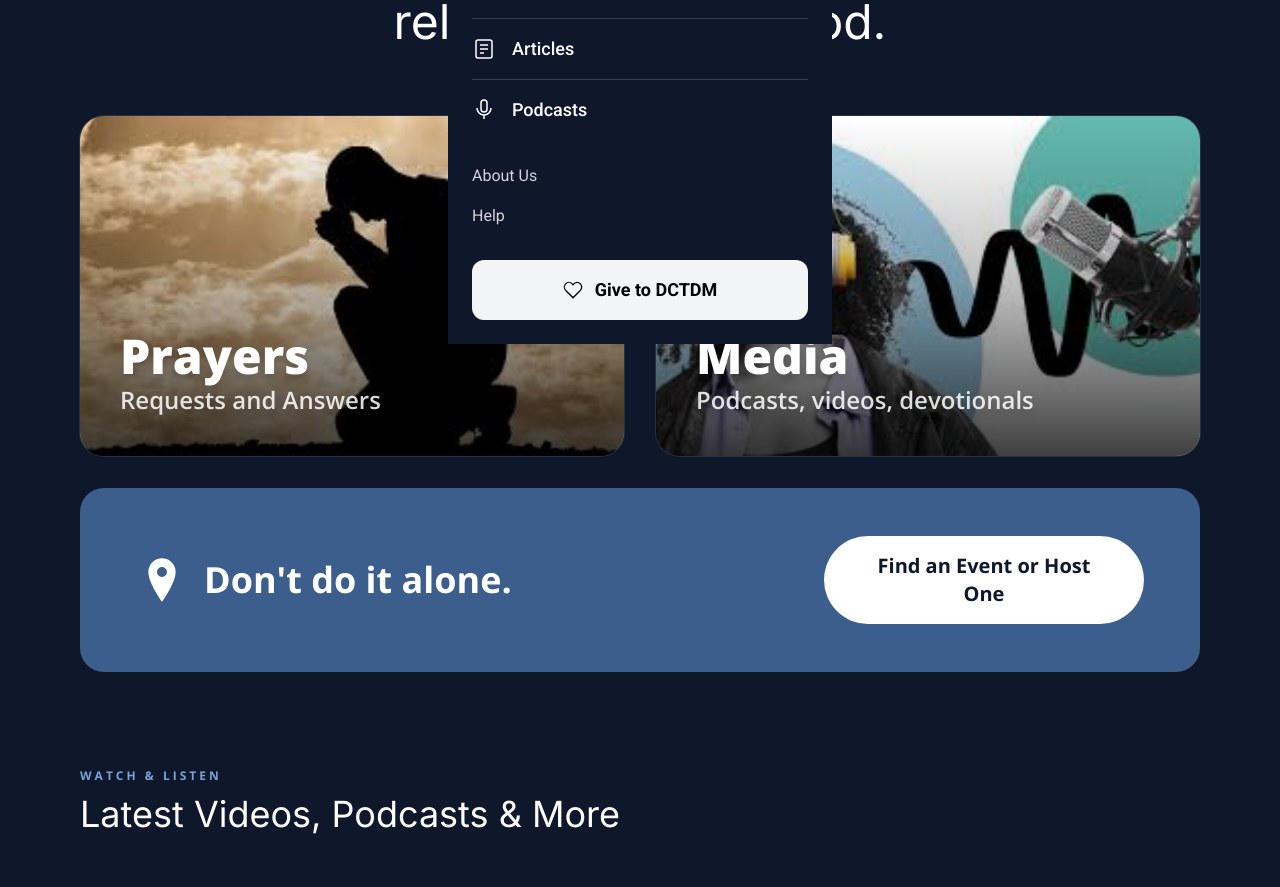
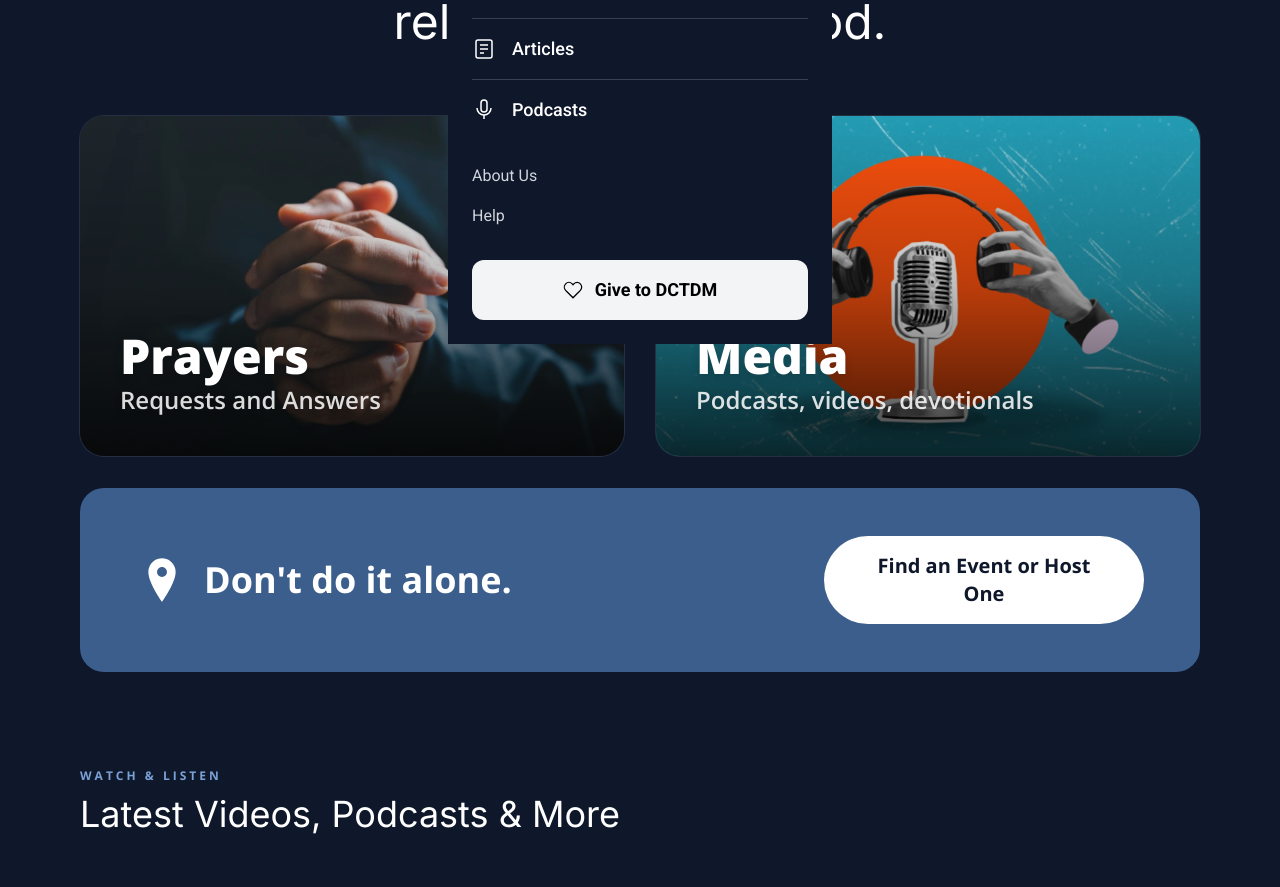
Before and after one commit to TheodoreWillingham/Deep-Calls-To-Deep-Ministries, a React (Vite) app: page / in a window 1280 px wide. Shown: the part 996-1883 px from the top of the page. Built offline with nearby package versions, Linux system fonts and the light colour scheme.

Commit message:
finishing aesthetic refinements

```diff
--- a/src/App.tsx
+++ b/src/App.tsx
@@ -109,7 +109,7 @@ function App() {
     return (
       <div className="stagger-rise">
         <HeroSection onGiveClick={() => setPage('give')} onMediaClick={() => setPage('media')} />
-        <ResourcesSection onPrayersClick={() => setPage('prayer')} onEventsClick={() => setPage('events')} />
+        <ResourcesSection onPrayersClick={() => setPage('prayer')} onMediaClick={() => setPage('media')} onEventsClick={() => setPage('events')} />
         <MediaSection onGiveClick={() => setPage('give')} onEventsClick={() => setPage('events')} />
       </div>
     )
--- a/src/Components/BooksPage.tsx
+++ b/src/Components/BooksPage.tsx
@@ -9,8 +9,8 @@ export default function BooksPage() {
   return (
     <div className="min-h-screen bg-slate-900 flex flex-col items-center pt-20 md:pt-24 stagger-rise">
       {/* Header */}
-      <div className="w-full max-w-md px-6 pt-6 pb-4 flex items-center justify-center shrink-0">
-        <h1 className="font-bold text-2xl text-white tracking-wide text-center">Books</h1>
+      <div className="w-full max-w-md md:max-w-6xl px-6 md:px-10 lg:px-16 pt-6 md:pt-10 pb-4 flex items-center justify-center shrink-0">
+        <h1 className="font-bold text-2xl md:text-4xl text-white tracking-wide text-center">Books</h1>
       </div>
 
       {/* Book grid */}
--- a/src/Components/GivePage.tsx
+++ b/src/Components/GivePage.tsx
@@ -20,11 +20,8 @@ export default function GivePage() {
 
       {/* Intro */}
       <section className="w-full max-w-2xl px-6 flex flex-col items-center text-center gap-4 mb-8 md:mb-10">
-        <span className="font-open-sans font-bold uppercase tracking-[0.25em] text-xs text-link">
-          Partner With Us
-        </span>
         <h2 className="font-condensed italic text-4xl md:text-6xl text-white leading-[0.9]">
-          GIVE INTO THE DEEP
+          PARTNER WITH US
         </h2>
         <p className="text-gray-300 text-base md:text-lg leading-relaxed">
           Your generosity helps Deep Calls to Deep Ministries carry the light of God's kingdom into the deepest places—reaching hearts that are longing in the deep.
--- a/src/Components/MediaPage.tsx
+++ b/src/Components/MediaPage.tsx
@@ -174,9 +174,11 @@ function MediaRow({ section }: { section: MediaSection }) {
 export default function MediaPage(_props: MediaPageProps) {
   return (
     <div className="relative min-h-screen bg-slate-900 flex flex-col items-stretch pt-20 md:pt-24 pb-28 gap-12 md:gap-16 stagger-rise">
-      <h1 className="font-bold text-3xl md:text-5xl text-white tracking-wide m-0 text-center">
-        Media
-      </h1>
+      <div className="w-full px-6 md:px-10 lg:px-16 pt-6 md:pt-10 pb-4 flex items-center justify-center">
+        <h1 className="font-bold text-2xl md:text-4xl text-white tracking-wide text-center">
+          Media
+        </h1>
+      </div>
 
       {sections.map((section) => (
         <MediaRow key={section.title} section={section} />
--- a/src/Components/ResourcesSection.tsx
+++ b/src/Components/ResourcesSection.tsx
@@ -1,5 +1,6 @@
 interface ResourcesSectionProps {
   onPrayersClick: () => void;
+  onMediaClick: () => void;
   onEventsClick: () => void;
 }
 
@@ -14,7 +15,7 @@ function LocationPinIcon() {
   );
 }
 
-export default function ResourcesSection({ onPrayersClick, onEventsClick }: ResourcesSectionProps) {
+export default function ResourcesSection({ onPrayersClick, onMediaClick, onEventsClick }: ResourcesSectionProps) {
   return (
     <section className="bg-slate-900 flex flex-col items-center gap-12 md:gap-16 px-4 py-16 md:px-10 lg:px-20 md:py-24">
       {/* Intro */}
@@ -34,7 +35,7 @@ export default function ResourcesSection({ onPrayersClick, onEventsClick }: Reso
           className="relative w-full aspect-[676/379] rounded-3xl overflow-hidden flex flex-col justify-end p-6 md:p-10 md:aspect-[16/10] cursor-pointer group ring-1 ring-white/10"
         >
           <img
-            src="/assets/prayers-bg.jpg"
+            src="/assets/hands-folded-in-prayer-praying.jpeg"
             alt="Prayers"
             className="absolute inset-0 w-full h-full object-cover group-hover:scale-105 transition-transform duration-500"
           />
@@ -46,9 +47,12 @@ export default function ResourcesSection({ onPrayersClick, onEventsClick }: Reso
         </div>
 
         {/* Media Card */}
-        <div className="relative w-full aspect-[358/200] rounded-3xl overflow-hidden flex flex-col justify-end p-6 md:p-10 md:aspect-[16/10] cursor-pointer group ring-1 ring-white/10">
+        <div
+          onClick={onMediaClick}
+          className="relative w-full aspect-[358/200] rounded-3xl overflow-hidden flex flex-col justify-end p-6 md:p-10 md:aspect-[16/10] cursor-pointer group ring-1 ring-white/10"
+        >
           <img
-            src="/assets/media-bg.jpg"
+            src="/assets/start-a-podcast.jpg"
             alt="Media"
             className="absolute inset-0 w-full h-full object-cover group-hover:scale-105 transition-transform duration-500"
           />
```
Also changed, not shown: public/assets/hands-folded-in-prayer-praying.jpeg (added), public/assets/start-a-podcast.jpg (added).
